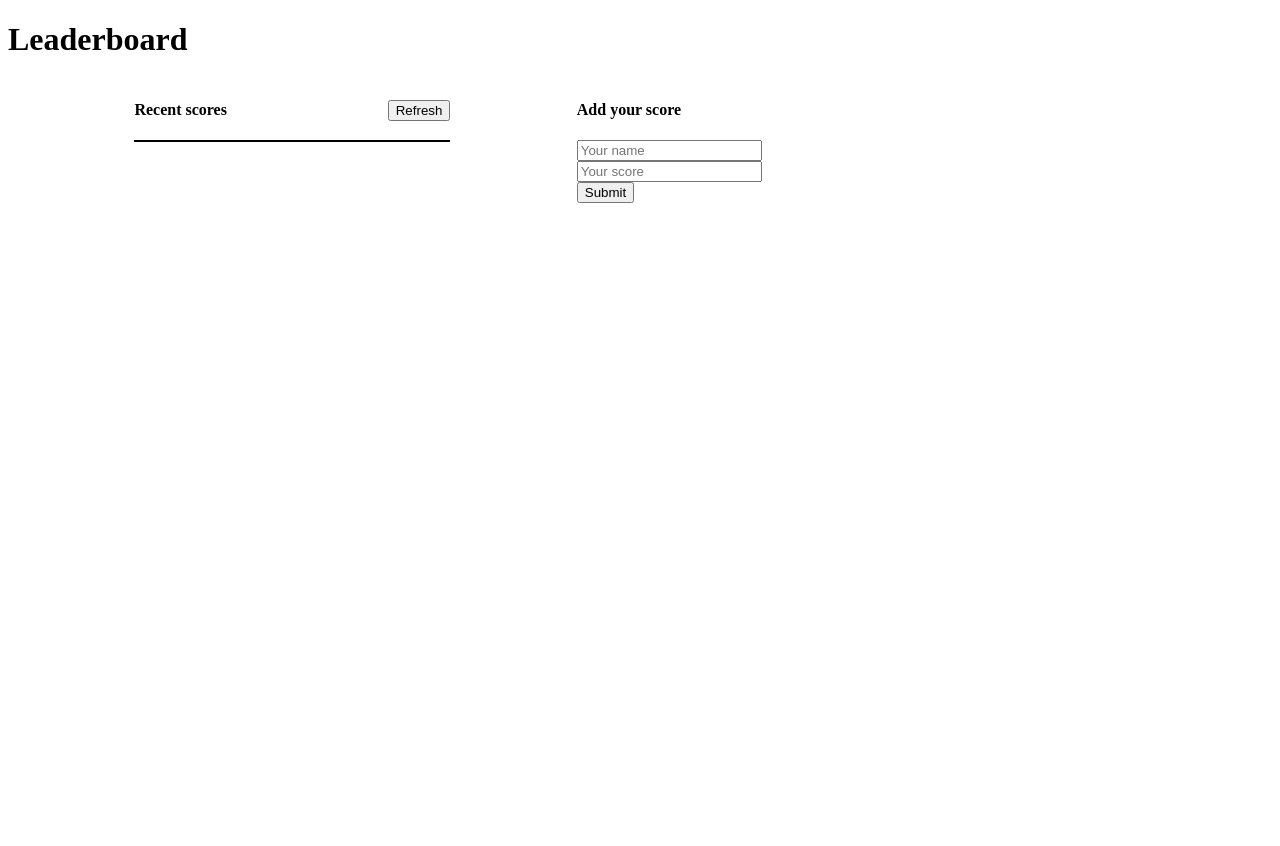
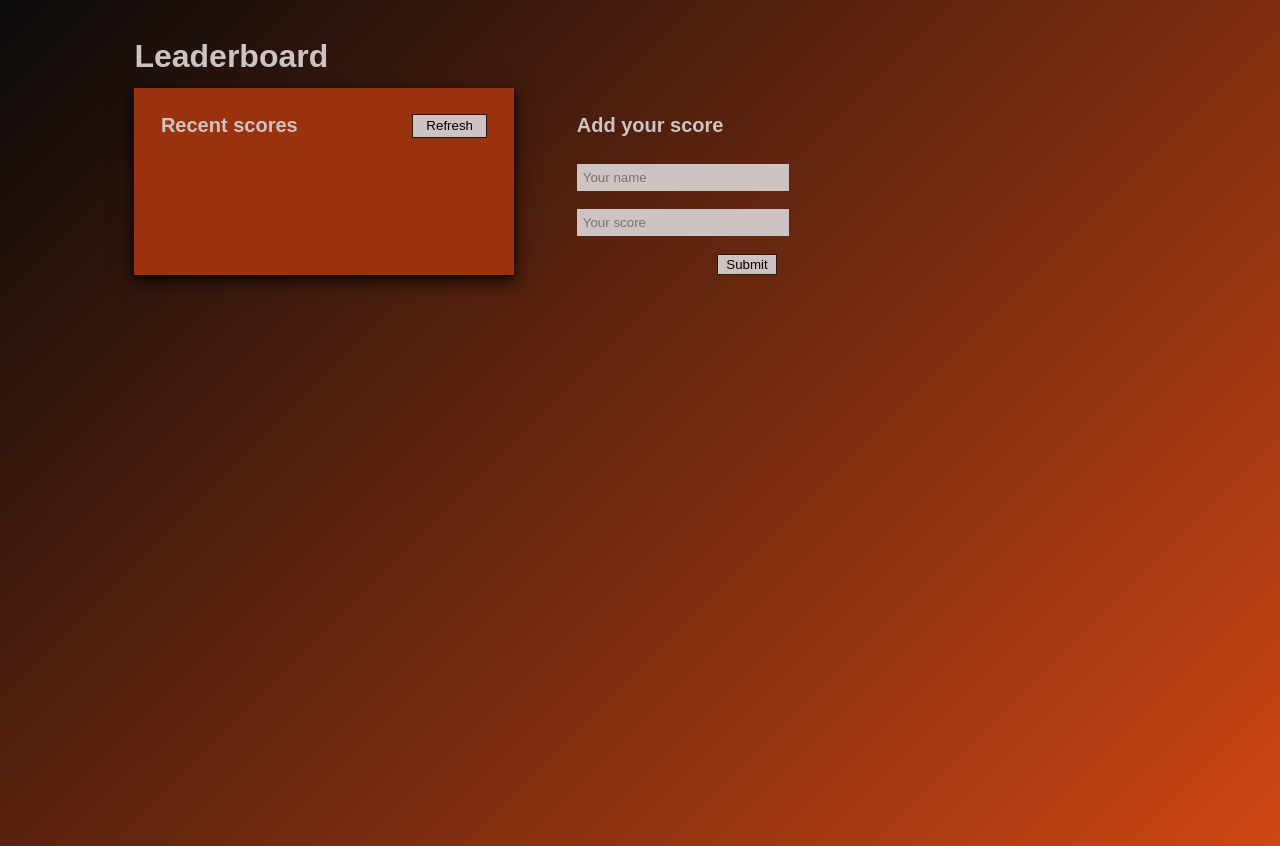
Before and after one commit to phelian23/leaderboard, a website built with webpack: page src/index.html in a window 1280 px wide. Before the commit the page ends 800 px from the top, so only its background shows below. Built offline with nearby package versions, Linux system fonts and the light colour scheme; no server answers.

Commit message:
Add styles

```diff
--- a/package.json
+++ b/package.json
@@ -6,7 +6,8 @@
   "scripts": {
     "test": "echo \"Error: no test specified\" && exit 1",
     "start": "webpack serve --open",
-    "build": "webpack"
+    "build": "webpack",
+    "deploy": "gh-pages -d dist"
   },
   "repository": {
     "type": "git",
@@ -37,6 +38,7 @@
     "webpack-dev-server": "^4.3.1"
   },
   "dependencies": {
+    "gh-pages": "^3.2.3",
     "lodash": "^4.17.21"
   }
 }
--- a/src/scores.js
+++ b/src/scores.js
@@ -25,6 +25,7 @@ const getScores = async () => {
   const request = await fetch(baseUrl);
   const scores = await request.json();
   const scoreList = scores.result;
+  scoreList.sort((a, b) => b.score - a.score);
   displaySores(scoreList);
 };
 
--- a/src/style.css
+++ b/src/style.css
@@ -1,28 +1,86 @@
+body {
+  font-family: sans-serif;
+  background: linear-gradient(135deg, #0a0a0a, rgb(206, 70, 20));
+  height: 100vh;
+  color: rgb(206, 195, 195);
+}
+
 .disflex {
   display: flex;
 }
 
 section {
-  width: 25%;
-  margin: 0 10%;
+  width: 30%;
+  margin: 0 5% 0 10%;
+  background: rgb(153, 50, 13);
+  box-shadow: 0 4px 8px 0 rgba(0, 0, 0, 0.5), 0 6px 20px 0 rgba(0, 0, 0, 0.6);
+  z-index: 5;
+}
+
+h1 {
+  margin: 3% 0 1% 10%;
 }
 
 header {
   align-items: center;
   justify-content: space-between;
+  margin: 7% 7% 0 7%;
+}
+
+h4 {
+  font-size: 20px;
+}
+
+header h4 {
+  margin: 0;
+  padding: 0;
 }
 
 .leader-list {
   list-style-type: none;
   margin: 0;
   padding: 0;
-  border: 1px solid;
+  background: #333;
+  box-shadow: 0 4px 8px 0 rgba(0, 0, 0, 0.5), 0 6px 20px 0 rgba(0, 0, 0, 0.6);
+  position: relative;
+  top: 25px;
+  left: 25px;
+  z-index: 10;
+}
+
+.leader-list li:nth-child(odd) {
+  background: #3f3f3f;
+}
+
+.list-item {
+  padding: 1% 5%;
 }
 
 .list-item p {
-  margin: 4px;
+  margin: 5px;
 }
 
 .form {
   margin-right: 30%;
+  display: flex;
+  flex-direction: column;
 }
+
+.form input {
+  width: 200px;
+  padding: 3%;
+  background: rgb(206, 195, 195);
+  border: none;
+}
+
+button {
+  background: rgb(206, 195, 195);
+  border: 0.5px solid rgb(41, 24, 18);
+  padding: 1% 4%;
+  cursor: pointer;
+}
+
+.form button {
+  margin: 0;
+  align-self: flex-end;
+}
--- a/webpack.config.js
+++ b/webpack.config.js
@@ -15,6 +15,7 @@ module.exports = {
   output: {
     filename: 'main.js',
     path: path.resolve(__dirname, 'dist'),
+    publicPath: '/leaderboard/',
   },
   module: {
     rules: [
```
Also changed, not shown: README.md, dist/index.html, dist/main.js.
